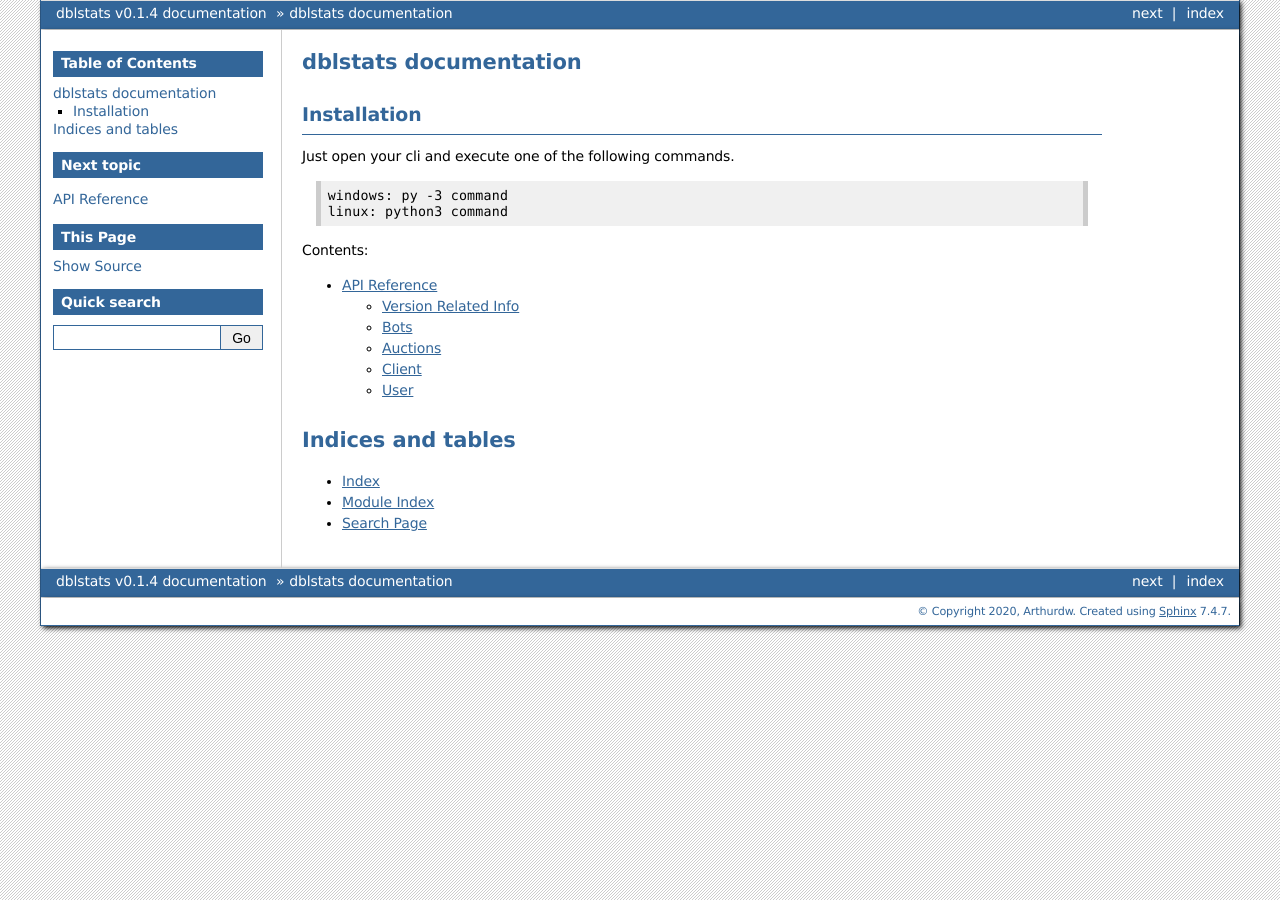
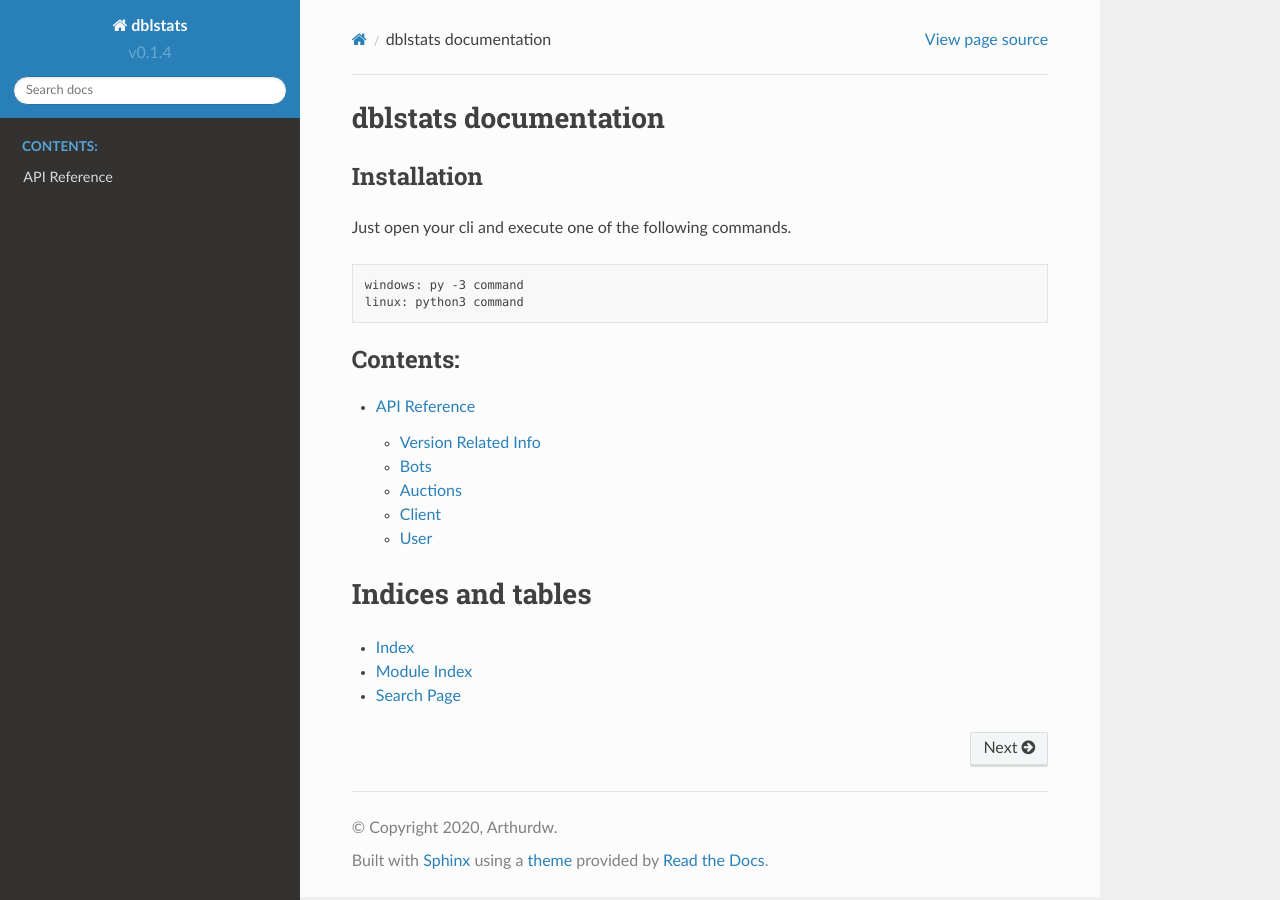
Before and after one commit to top-stats/python-sdk, a Sphinx documentation site: the page built from docs/source/index.rst, in a window 1280 px wide. Built offline with Sphinx 7.4.7 and the Read the Docs theme 2.0.0, drawn with Linux system fonts in a browser that asks for light colours.

Commit message:
Revert "Docs retry"
This reverts commit c83323547ea527cbb5be1dcaa9aaf15625111774.

```diff
--- a/docs/source/conf.py
+++ b/docs/source/conf.py
@@ -13,6 +13,7 @@
 import os
 import sys
 import re
+import sphinx_rtd_theme
 
 sys.path.insert(0, os.path.abspath('.'))
 
@@ -36,7 +37,8 @@ release = version
 # extensions coming with Sphinx (named 'sphinx.ext.*') or your custom
 # ones.
 extensions = [
-    'sphinx.ext.autodoc'
+    'sphinx.ext.autodoc',
+    "sphinx_rtd_theme"
 ]
 
 # Add any paths that contain templates here, relative to this directory.
@@ -53,7 +55,7 @@ exclude_patterns = []
 # The theme to use for HTML and HTML Help pages.  See the documentation for
 # a list of builtin themes.
 #
-html_theme = 'bizstyle'
+html_theme = 'sphinx_rtd_theme'
 
 # Add any paths that contain custom static files (such as style sheets) here,
 # relative to this directory. They are copied after the builtin static files,
```
Also changed, not shown: .readthedocs.yml.
